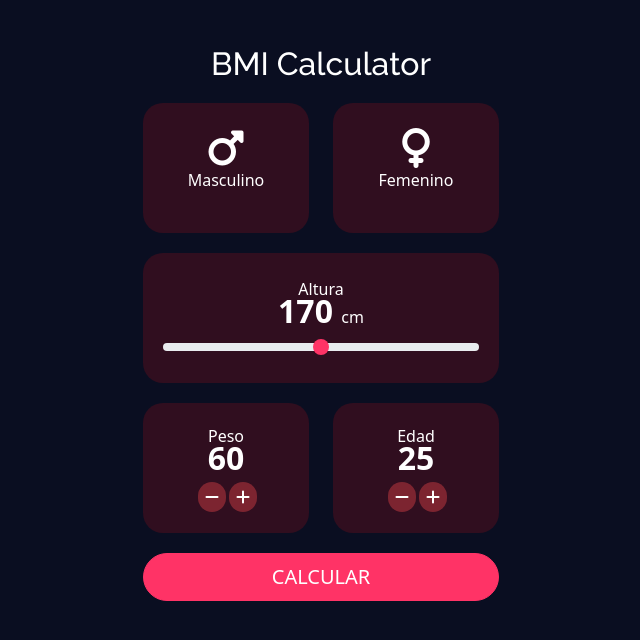
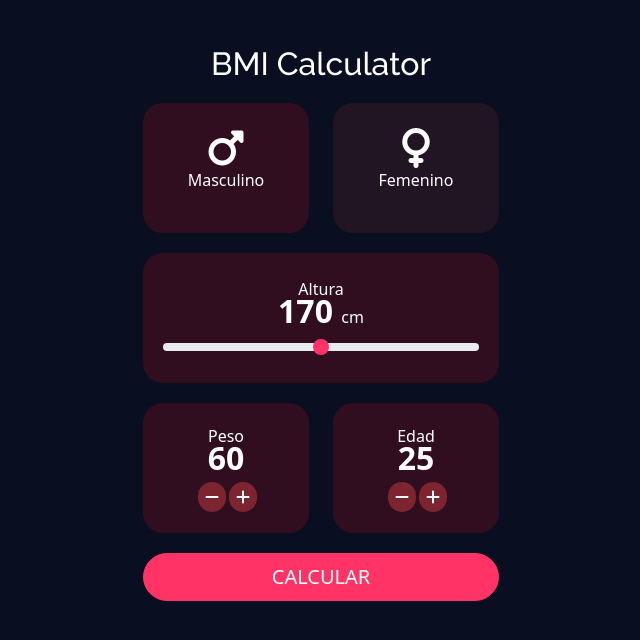
Before and after one commit to ZielGit/BMICalculator, an Angular app: page / in a window 1280 px wide. Shown: the top 640 px of the page, without its empty margins (319-959 px from the left). Built offline with nearby package versions, Linux system fonts and the light colour scheme.

Commit message:
feat: Seleccionar sexo

```diff
--- a/src/app/components/inicio/inicio.component.css
+++ b/src/app/components/inicio/inicio.component.css
@@ -36,3 +36,7 @@ input[type="range"]::-webkit-slider-thumb {
     border-radius: 15px;
     margin-left: 3px;
 }
+
+.sexoDesactivo {
+    background-color: #7D2F2F33;
+}
--- a/src/app/components/inicio/inicio.component.html
+++ b/src/app/components/inicio/inicio.component.html
@@ -4,16 +4,16 @@
             <h2 class="titulo">BMI Calculator</h2>
             <div class="row">
                 <div class="col-lg-6">
-                    <div class="fondoItem">
-                        <div class="contenedor">
+                    <div class="fondoItem" [ngClass]="{ 'sexoDesactivo': sexo === 'Femenino' }">
+                        <div class="contenedor" style="cursor: pointer;" (click)="masculino()">
                             <i class="fas fa-mars sexo"></i>
                             <p>Masculino</p>
                         </div>
                     </div>
                 </div>
                 <div class="col-lg-6">
-                    <div class="fondoItem">
-                        <div class="contenedor">
+                    <div class="fondoItem" [ngClass]="{ 'sexoDesactivo': sexo === 'Masculino' }">
+                        <div class="contenedor" style="cursor: pointer;" (click)="femenino()">
                             <i class="fas fa-venus sexo"></i>
                             <p>Femenino</p>
                         </div>
--- a/src/app/components/inicio/inicio.component.ts
+++ b/src/app/components/inicio/inicio.component.ts
@@ -9,10 +9,19 @@ export class InicioComponent {
   edad = 25;
   peso = 60;
   altura = 170;
+  sexo = 'Masculino';
 
   constructor() { }
 
   cambiarAltura(event: any) {
     this.altura = event.target.value;
   }
+
+  masculino() {
+    this.sexo = 'Masculino';
+  }
+
+  femenino() {
+    this.sexo = 'Femenino';
+  }
 }
```
